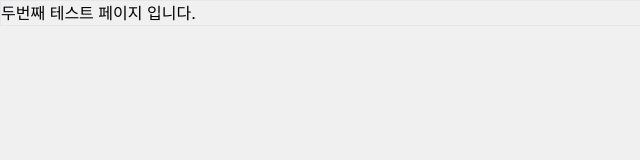
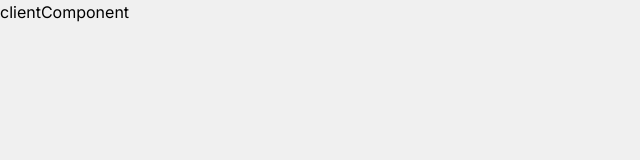
Before and after one commit to kimyeonhee912/nextjs, a Next.js app: page /about in a window 1280 px wide. Shown: the top 160 px of the page, without its empty margins (0-640 px from the left). Built offline with nearby package versions, Linux system fonts and the light colour scheme.

Commit message:
feat: add clientComponent page

```diff
--- /dev/null
+++ b/app/(Pages)/about/clientComponent.jsx
@@ -0,0 +1,9 @@
+"use client";
+
+import React from "react";
+
+const ClientComponent = () => {
+  return <div>clientComponent</div>;
+};
+
+export default ClientComponent;
--- a/app/(Pages)/about/page.tsx
+++ b/app/(Pages)/about/page.tsx
@@ -1,10 +1,11 @@
 import React from "react";
+import ClientComponent from "../about/clientComponent";
 
 const page = () => {
   return (
-    <div className="border">
-      <div>두번째 테스트 페이지 입니다.</div>
-    </div>
+    <>
+      <ClientComponent />
+    </>
   );
 };
 
```
